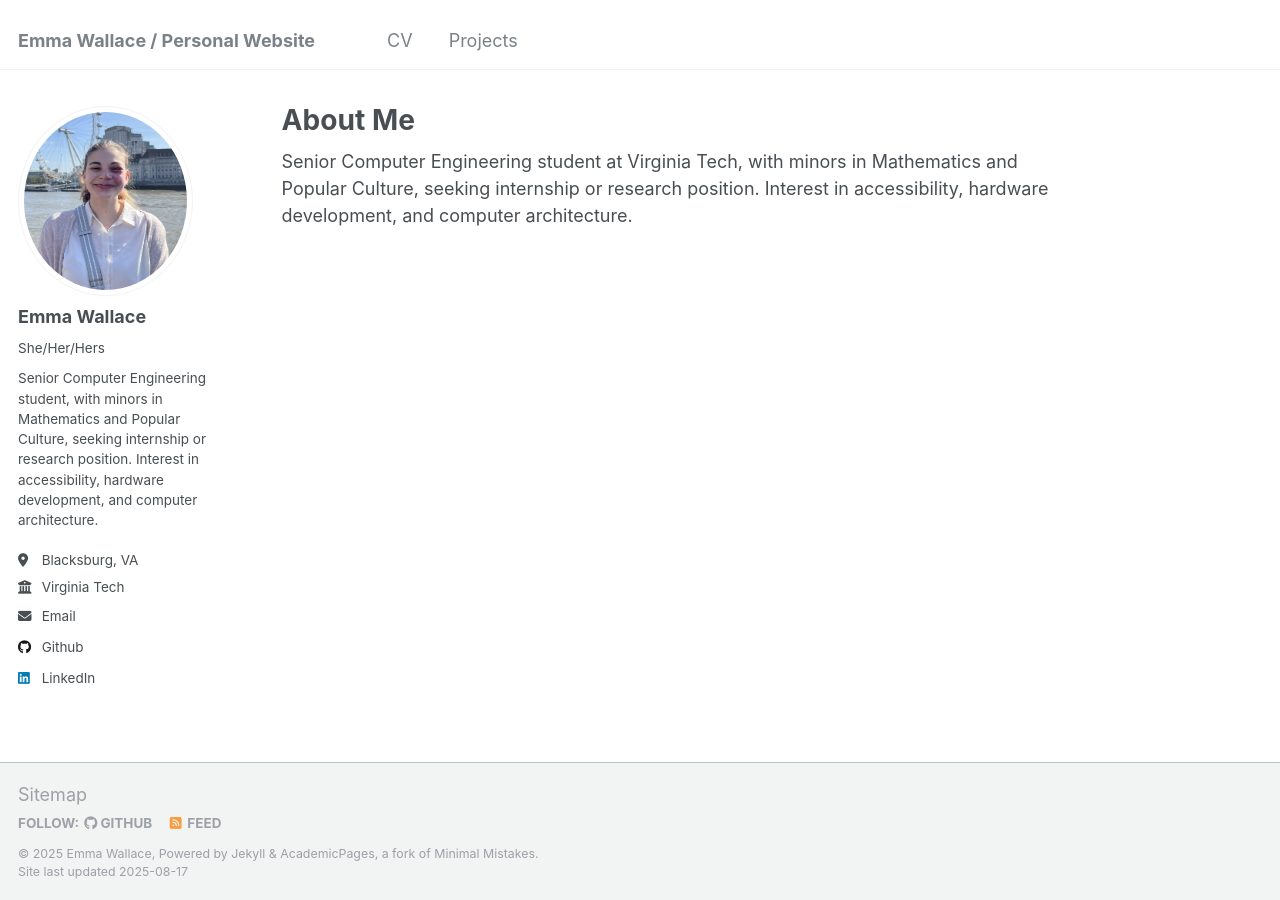
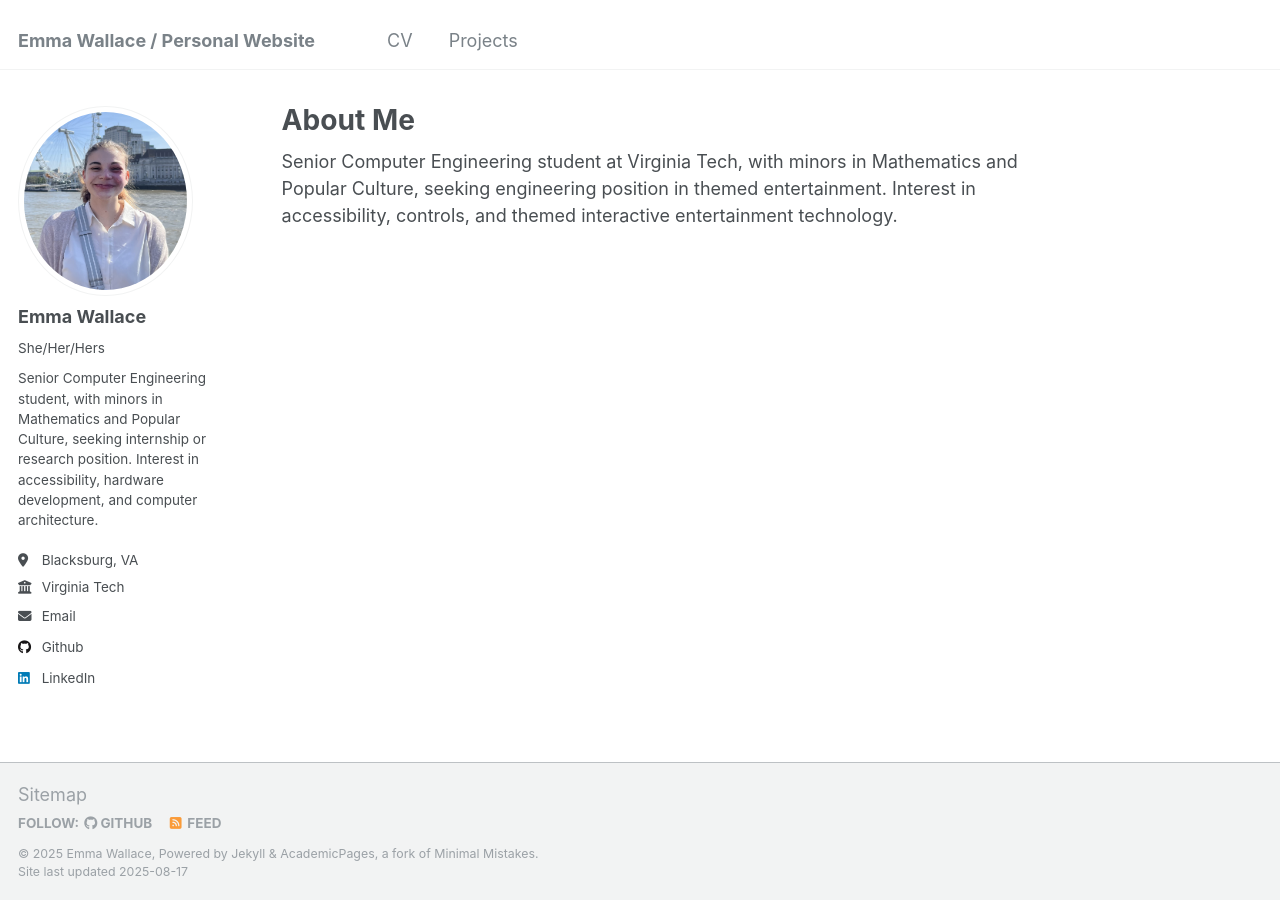
Before and after one commit to ewallace21/ewallace21.github.io, a Jekyll site: the page built from _pages/about.md, in a window 1280 px wide. Built offline with Jekyll 4.4.1, drawn with Linux system fonts in a browser that asks for light colours.

Commit message:
Update about.md

```diff
--- a/_pages/about.md
+++ b/_pages/about.md
@@ -7,4 +7,4 @@ redirect_from:
   - /about.html
 ---
 
-Senior Computer Engineering student at Virginia Tech, with minors in Mathematics and Popular Culture, seeking internship or research position. Interest in accessibility, hardware development, and computer architecture.
+Senior Computer Engineering student at Virginia Tech, with minors in Mathematics and Popular Culture, seeking engineering position in themed entertainment. Interest in accessibility, controls, and themed interactive entertainment technology.
```
